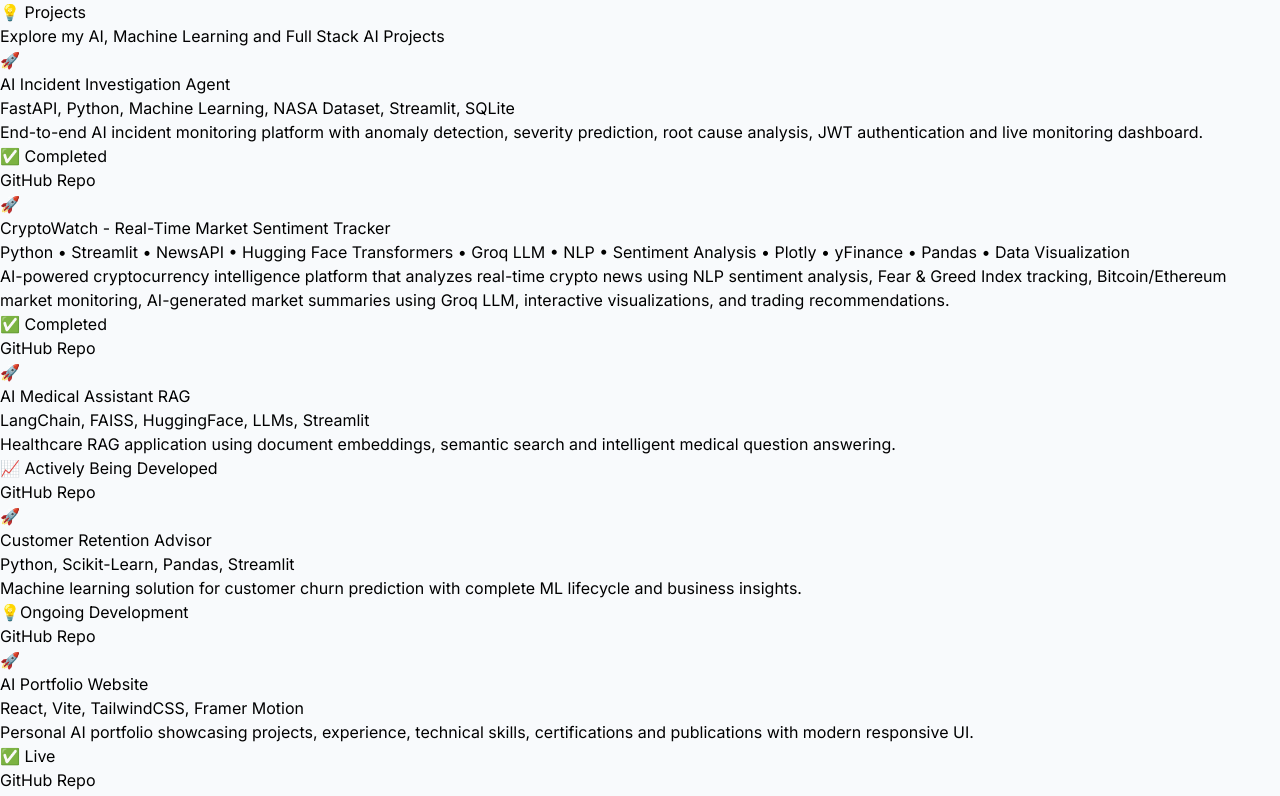
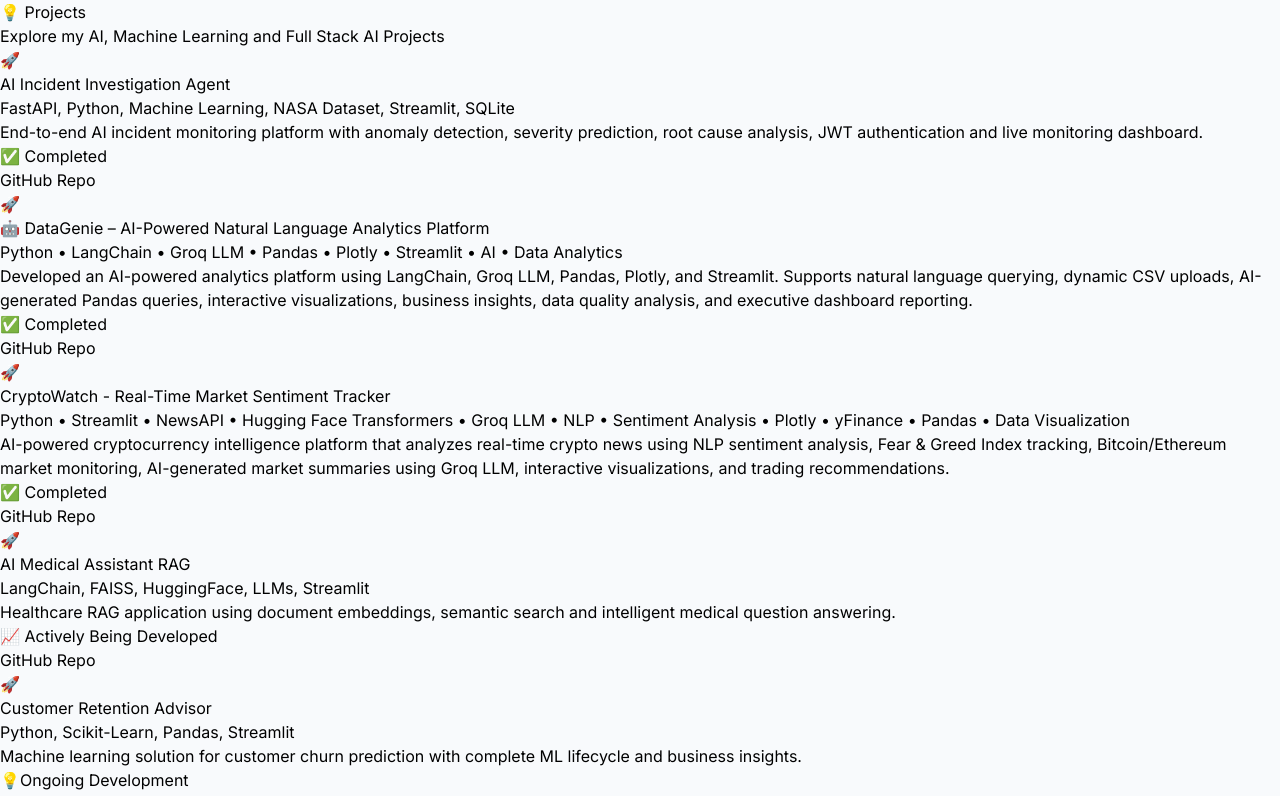
Before and after one commit to AishwariyaAI/AI-Portfolio, a React (Vite) app: page /projects in a window 1280 px wide. Shown: the top 796 px of the page. Built offline with nearby package versions, Linux system fonts and the light colour scheme.

Commit message:
Add DataGenie AI Analytics Platform project

```diff
--- a/src/pages/projects.jsx
+++ b/src/pages/projects.jsx
@@ -8,9 +8,18 @@ const projects = [
   },
 
   {
+    title: "🤖 DataGenie – AI-Powered Natural Language Analytics Platform",
+    tech: "Python • LangChain • Groq LLM • Pandas • Plotly • Streamlit • AI • Data Analytics",
+    desc: "Developed an AI-powered analytics platform using LangChain, Groq LLM, Pandas, Plotly, and Streamlit. Supports natural language querying, dynamic CSV uploads, AI-generated Pandas queries, interactive visualizations, business insights, data quality analysis, and executive dashboard reporting.",
+    status: "✅ Completed",
+    github: "https://github.com/AishwariyaAI/DataGenie-AI-Analytics-Platform",
+  },
+
+
+  {
     title: "CryptoWatch - Real-Time Market Sentiment Tracker",
     tech: "Python • Streamlit • NewsAPI • Hugging Face Transformers • Groq LLM • NLP • Sentiment Analysis • Plotly • yFinance • Pandas • Data Visualization",
-    desc: "AI-powered cryptocurrency intelligence platform that analyzes real-time crypto news using NLP sentiment analysis, Fear & Greed Index tracking, Bitcoin/Ethereum market monitoring, AI-generated market summaries using Groq LLM, interactive visualizations, and trading recommendations.",
+    desc:  "AI-powered cryptocurrency intelligence platform that analyzes real-time crypto news using NLP sentiment analysis, Fear & Greed Index tracking, Bitcoin/Ethereum market monitoring, AI-generated market summaries using Groq LLM, interactive visualizations, and trading recommendations.",
     status: "✅ Completed",
     github: "https://github.com/AishwariyaAI/CryptoWatch-Real-Time-Market-Sentiment-Tracker",
   },
```
